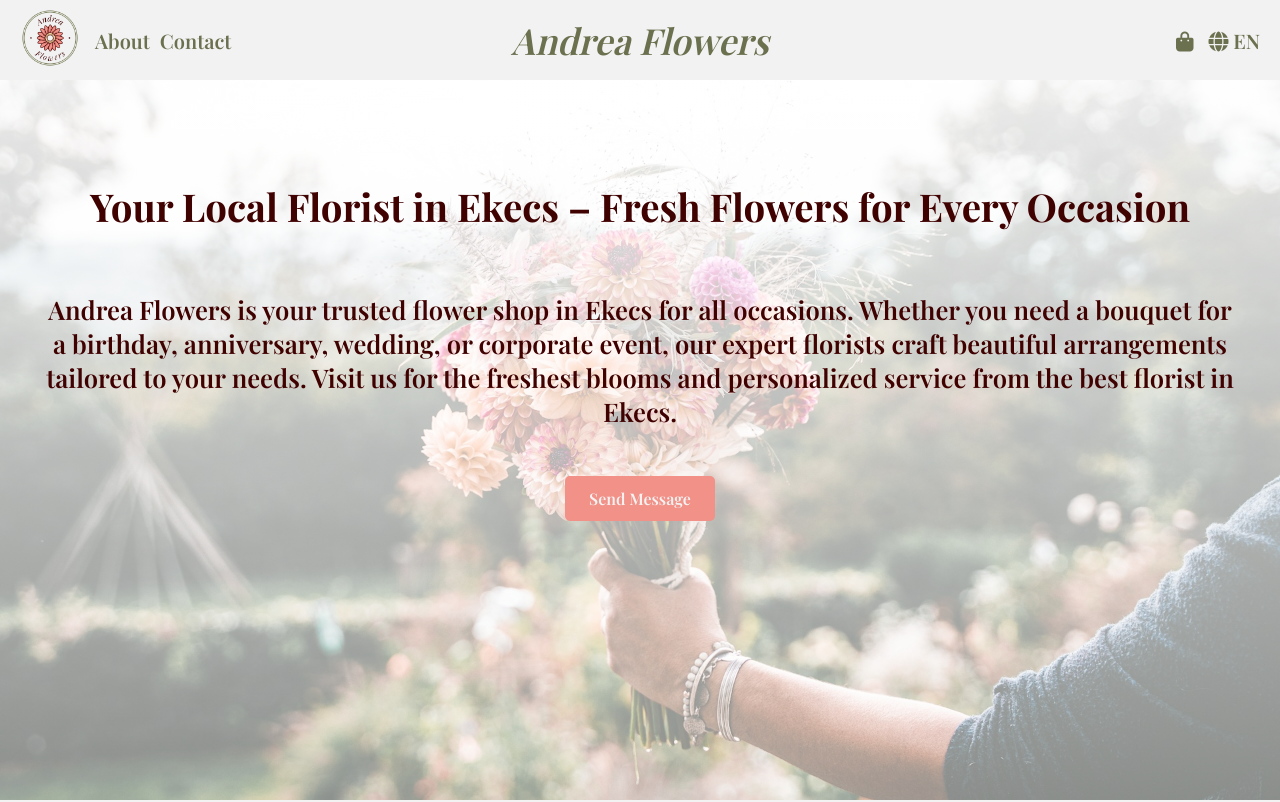
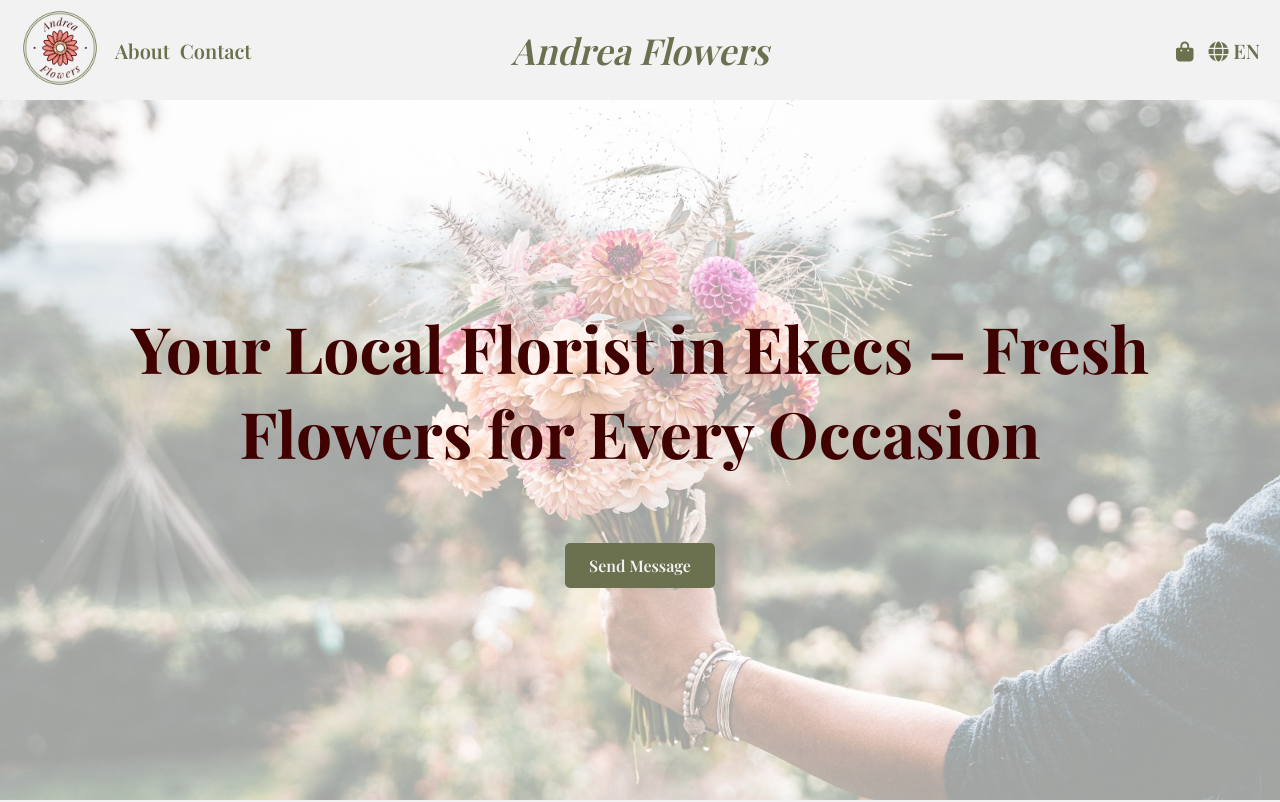
Before and after one commit to smgit-hub/andreaFlowers, a plain HTML site: page index.html in a window 1280 px wide. Shown: the top 802 px of the page. Drawn offline with nearby package versions, Linux system fonts and the light colour scheme; a web font is replaced by a local one.

Commit message:
Design updates

```diff
--- a/css/styles.css
+++ b/css/styles.css
@@ -39,7 +39,7 @@ p, a, h1, h2, h3, ul {
   position: fixed;
   top: 0;
   width: 100%;
-  height: 80px;
+  height: 100px;
   background-color: var(--primary);
   color: var(--brand);
   display: flex;
@@ -60,7 +60,7 @@ p, a, h1, h2, h3, ul {
 
 /* Logo image size */
 .logo {
-  height: 60px;
+  height: 80px;
 }
 
 /* Navbar links styling */
@@ -116,6 +116,8 @@ color: var(--brand);
   justify-content: center;
   text-align: center;
   padding: 40px;
+
+  align-items: center;
 }
 
 /* Semi-transparent white overlay on hero for better text readability */
@@ -123,7 +125,7 @@ color: var(--brand);
   content: "";
   position: absolute;
   inset: 0;
-  background: linear-gradient(rgba(255,255,255,0.9), rgba(255,255,255,0.5));
+  background: linear-gradient(rgba(255,255,255,0.6), rgba(255,255,255,0.6));
   z-index: 1;
 }
 
@@ -136,9 +138,9 @@ color: var(--brand);
 /* Hero heading styling with responsive font size */
 .hero-heading {
   color: var(--complementary);
-  font-size: clamp(2rem, 3vw, 4rem);
-  margin-top: 60px;
+  font-size: clamp(4rem, 3vw, 4rem);
   font-weight: 700;
+  margin-bottom: 80px;
 }
 
 /* Hero subheading text styling with responsive size and spacing */
@@ -154,7 +156,7 @@ color: var(--brand);
 .cta-button {
   margin-top: 20px;
   padding: 12px 24px;
-  background-color: var(--highlight);
+  background-color: var(--brand);
   color: var(--primary);
   border: none;
   font-size: 16px;
@@ -167,7 +169,7 @@ color: var(--brand);
 
 /* Button hover effect */
 .cta-button:hover {
-  background-color: var(--brand);
+  background-color: var(--highlight);
 }
 
 /* Section containing cards with padding and centered text */
--- a/index.html
+++ b/index.html
@@ -100,8 +100,7 @@
         <h1 class="hero-heading" data-i18n="heroHeading">
           Your Local Florist in Ekecs – Fresh Flowers for Every Occasion
         </h1>
-        <p class="hero-text" data-i18n="heroText">Andrea Flowers is your trusted flower shop in Ekecs for all occasions. Whether you need a bouquet for a birthday, anniversary, wedding, or corporate event, our expert florists craft beautiful arrangements tailored to your needs. Visit us for the freshest blooms and personalized service from the best florist in Ekecs.
-        </p>
+
         <!-- Call to Action Button -->
         <a
           href="./contact.html"
@@ -115,6 +114,8 @@
 
     <!-- Featured Products Section -->
     <section class="cards-section">
+      <p class="hero-text" data-i18n="heroText">Andrea Flowers is your trusted flower shop in Ekecs for all occasions. Whether you need a bouquet for a birthday, anniversary, or wedding our expert florists craft beautiful arrangements tailored to your needs. Visit us for the freshest blooms and personalised service from the best florist in Ekecs.
+      </p>
       <h2 class="section-heading" data-i18n="featuredBouquets">
         Featured Bouquets
       </h2>
--- a/js/lang-switcher.js
+++ b/js/lang-switcher.js
@@ -6,9 +6,10 @@ const translations = {
     heroHeading:
       "Your Local Florist in Ekecs – Fresh Flowers for Every Occasion",
     heroText:
-      "Andrea Flowers is your trusted flower shop in Ekecs for all occasions. Whether you need a bouquet for a birthday, anniversary, wedding, or corporate event, our expert florists craft beautiful arrangements tailored to your needs. Visit us for the freshest blooms and personalized service from the best florist in Ekecs.",
+      "Andrea Flowers is your trusted flower shop in Ekecs for all occasions. Whether you need a bouquet for a birthday, anniversary, or wedding our expert florists craft beautiful arrangements tailored to your needs. Visit us for the freshest blooms and personalised service from the best florist in Ekecs.",
     contactHeading: "Get in Touch",
-    contactParagraph: "Planning a wedding or special event? Contact Andrea Flowers for custom flower arrangements for events in Ekecs. Our dedicated team is ready to help create stunning floral displays to make your event unforgettable. Reach out today to discuss your needs with your friendly local florist.",
+    contactParagraph:
+      "Planning a wedding or special event? Contact Andrea Flowers for custom flower arrangements for events in Ekecs. Our dedicated team is ready to help create stunning floral displays to make your event unforgettable. Reach out today to discuss your needs with your friendly local florist.",
     featuredBouquets: "Featured Bouquets",
     roseBouquet: "Rose Bouquet",
     roseDescription: "Classic red roses for romantic occasions.",
@@ -73,7 +74,8 @@ const translations = {
     heroText:
       "Az Andrea Flowers a megbízható virágüzlet Ekecsen minden alkalomra. Legyen szüksége csokorra születésnapra, évfordulóra, esküvőre vagy céges rendezvényre, szakértő virágkötőink gyönyörű, az Ön igényeire szabott kompozíciókat készítenek. Látogasson el hozzánk a legfrissebb virágokért és személyre szabott kiszolgálásért, Ekecs legjobb virágkötőjétől.",
     contactHeading: "Lépjen kapcsolatba velünk",
-    contactParagraph: "Esküvőt vagy különleges eseményt tervez? Vegye fel a kapcsolatot az Andrea Flowers-szel egyedi virágkompozíciókért ekecsi rendezvényekre! Elhivatott csapatunk készen áll arra, hogy lélegzetelállító virágdekorációkat készítsen, amelyek felejthetetlenné teszik az eseményt. Lépjen velünk kapcsolatba még ma, és beszélje meg igényeit barátságos, helyi virágkötőjével!",
+    contactParagraph:
+      "Esküvőt vagy különleges eseményt tervez? Vegye fel a kapcsolatot az Andrea Flowers-szel egyedi virágkompozíciókért ekecsi rendezvényekre! Elhivatott csapatunk készen áll arra, hogy lélegzetelállító virágdekorációkat készítsen, amelyek felejthetetlenné teszik az eseményt. Lépjen velünk kapcsolatba még ma, és beszélje meg igényeit barátságos, helyi virágkötőjével!",
     featuredBouquets: "Kiemelt Csokrok",
     roseBouquet: "Rózsa Csokor",
     roseDescription: "Klasszikus vörös rózsák romantikus alkalmakra.",
```
